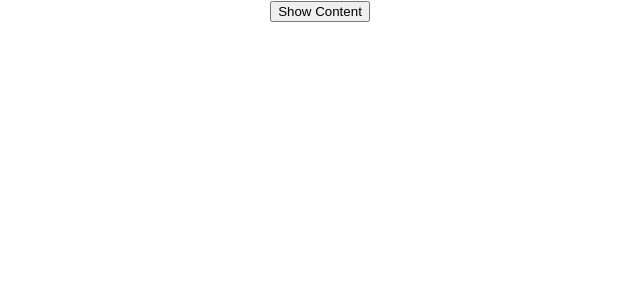
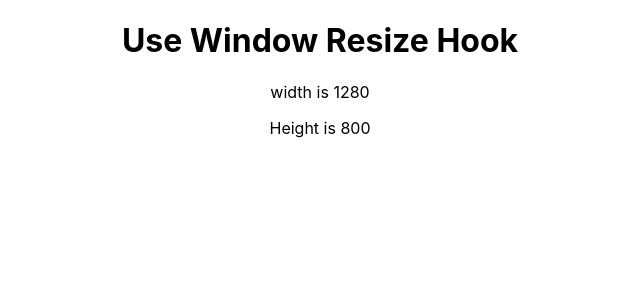
Before and after one commit to srikrishna7272/reactjs-50-simple-projects, a React (Vite) app: page / in a window 1280 px wide. Shown: the top 300 px of the page, without its empty margins (320-960 px from the left). Built offline with nearby package versions, Linux system fonts and the light colour scheme.

Commit message:
Implemented useWindowResize hook.

```diff
--- a/src/App.jsx
+++ b/src/App.jsx
@@ -20,6 +20,8 @@
 import FeatureFlags from "./components/feature-flag";
 import UseFetchHookTest from "./components/use-fetch/test";
 import UseOnClickOutsideTest from "./components/use-outside-click/test";
+import UseWindowResize from "./components/useWindow-resiza";
+import UseWindowReSizeTest from "./components/useWindow-resiza/test";
 
 function App() {
   return (
@@ -43,7 +45,8 @@
         <FeatureFlags />
       </FeatureFlagGlobalState> */}
       {/* <UseFetchHookTest /> */}
-      <UseOnClickOutsideTest />
+      {/* <UseOnClickOutsideTest /> */}
+      <UseWindowReSizeTest />
     </div>
   );
 }
--- /dev/null
+++ b/src/components/useWindow-resiza/index.jsx
@@ -0,0 +1,24 @@
+import { useLayoutEffect, useState } from "react";
+
+export default function UseWindowResize() {
+  const [windowSize, setWindowSize] = useState({
+    width: 0,
+    height: 0,
+  });
+
+  function handleResize() {
+    setWindowSize({
+      width: window.innerWidth,
+      height: window.innerHeight,
+    });
+  }
+
+  useLayoutEffect(() => {
+    handleResize();
+    window.addEventListener("resize", handleResize);
+    return () => {
+      window.removeEventListener("resize", handleResize);
+    };
+  }, []);
+  return windowSize;
+}
--- /dev/null
+++ b/src/components/useWindow-resiza/test.jsx
@@ -0,0 +1,13 @@
+import UseWindowResize from ".";
+
+export default function UseWindowReSizeTest() {
+  const windowSize = UseWindowResize();
+  const { width, height } = windowSize;
+  return (
+    <div>
+      <h1>Use Window Resize Hook</h1>
+      <p>width is {width}</p>
+      <p> Height is {height}</p>
+    </div>
+  );
+}
```
